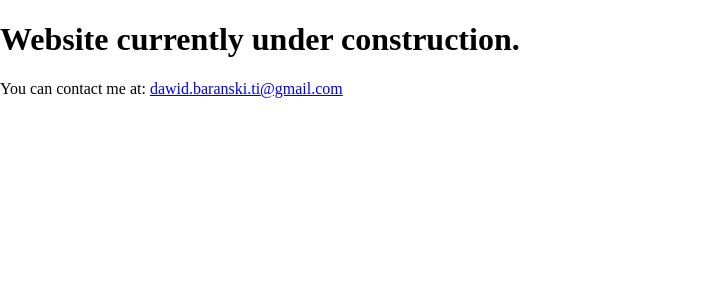
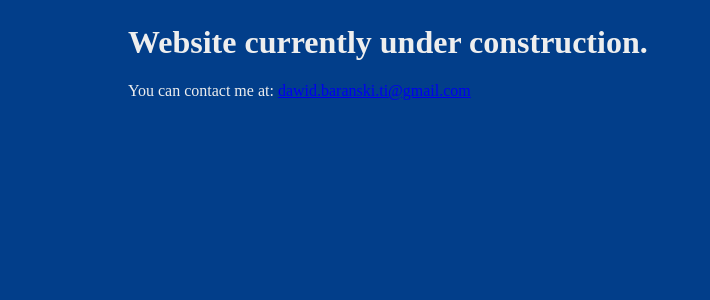
Before and after one commit to StanawalkaWorld/portfolio-website-old, a Vue app: page / in a window 1280 px wide. Shown: the top 300 px of the page, without its empty margins (0-710 px from the left). Built offline with nearby package versions, Linux system fonts and the light colour scheme.

Commit message:
Added basic styles for the root component

```diff
--- a/src/App.vue
+++ b/src/App.vue
@@ -13,4 +13,13 @@ import SiteFooter from './components/SiteFooter.vue';
 </template>
 
 <style lang="scss">
+body {
+    background: $background-color;
+    color: $text-color;
+}
+
+.content {
+    margin: $big-margin auto;
+    width: 80%;
+}
 </style>
```
